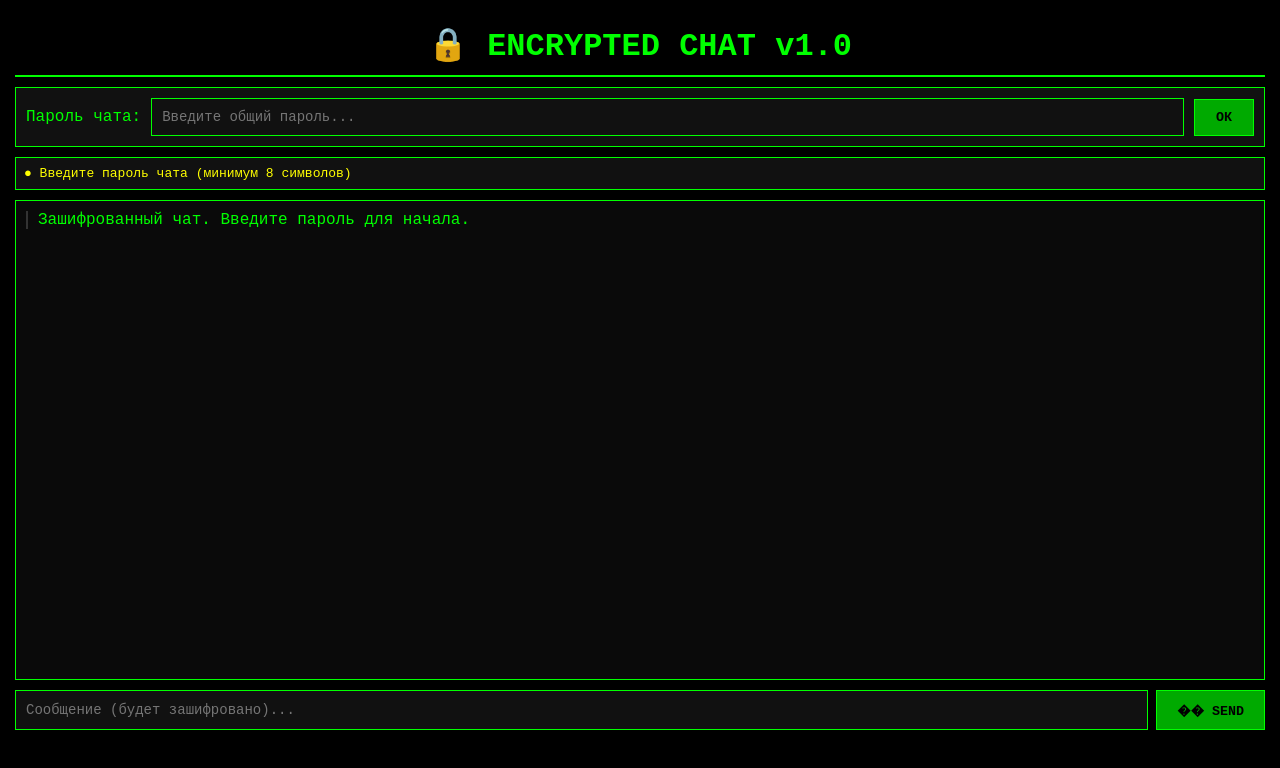
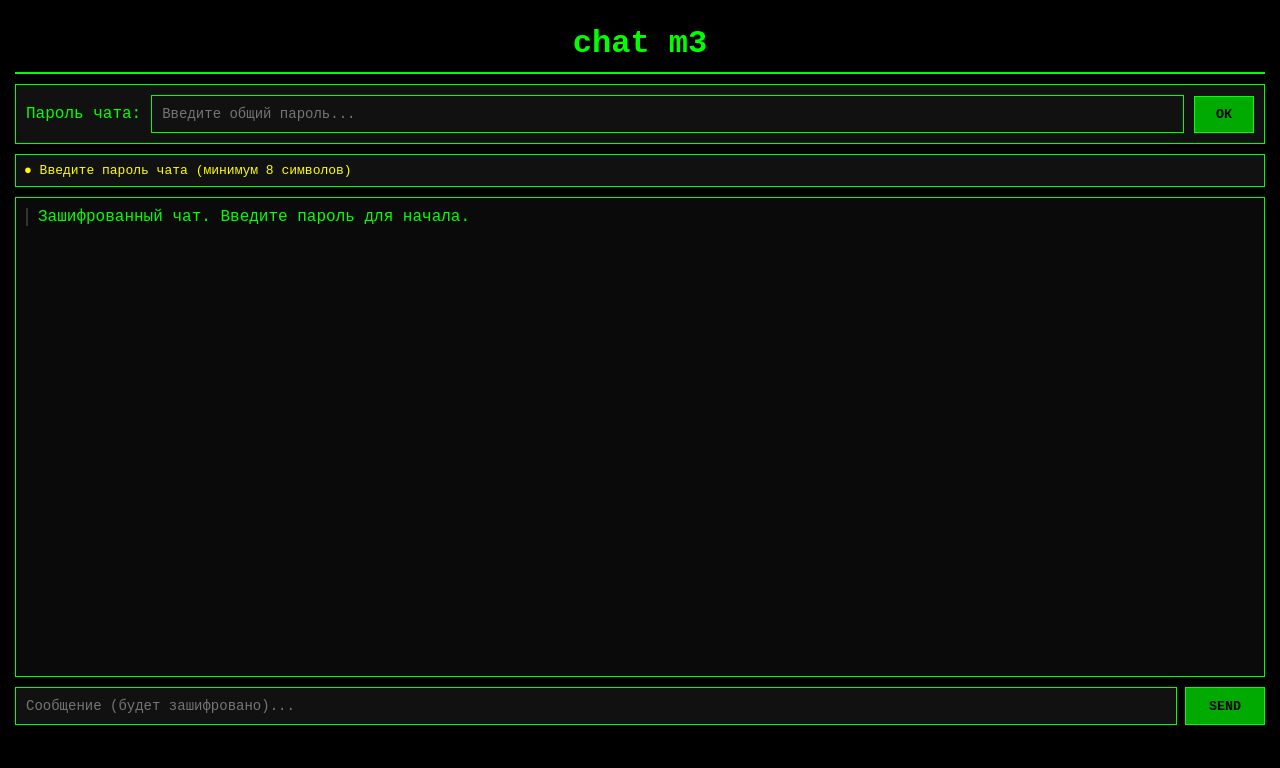
Before and after one commit to kobalt16/m3, a website: page public/index.html in a window 1280 px wide. Drawn offline with nearby package versions, Linux system fonts and the light colour scheme.

```diff
--- a/public/index.html
+++ b/public/index.html
@@ -3,7 +3,7 @@
 <head>
     <meta charset="UTF-8">
     <meta name="viewport" content="width=device-width, initial-scale=1.0">
-    <title>ENCRYPTED CHAT</title>
+    <title>CHAT M3</title>
     <style>
         * { margin: 0; padding: 0; box-sizing: border-box; }
         body {
@@ -81,7 +81,7 @@
 </head>
 <body>
     <div class="header">
-        <h1>🔒 ENCRYPTED CHAT v1.0</h1>
+        <h1>chat m3</h1>
     </div>
 
     <div class="password-section">
@@ -105,7 +105,7 @@
                id="messageInput"
                placeholder="Сообщение (будет зашифровано)..."
                disabled>
-        <button id="sendBtn" onclick="sendMessage()" disabled>�� SEND</button>
+        <button id="sendBtn" onclick="sendMessage()" disabled>SEND</button>
     </div>
 
     <script src="app.js"></script>
```
